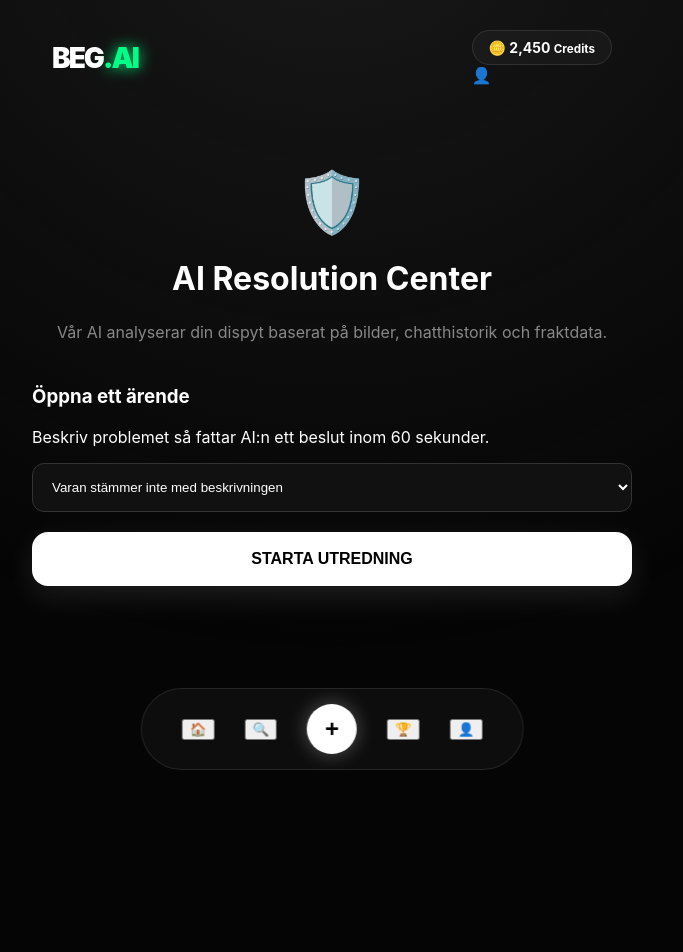
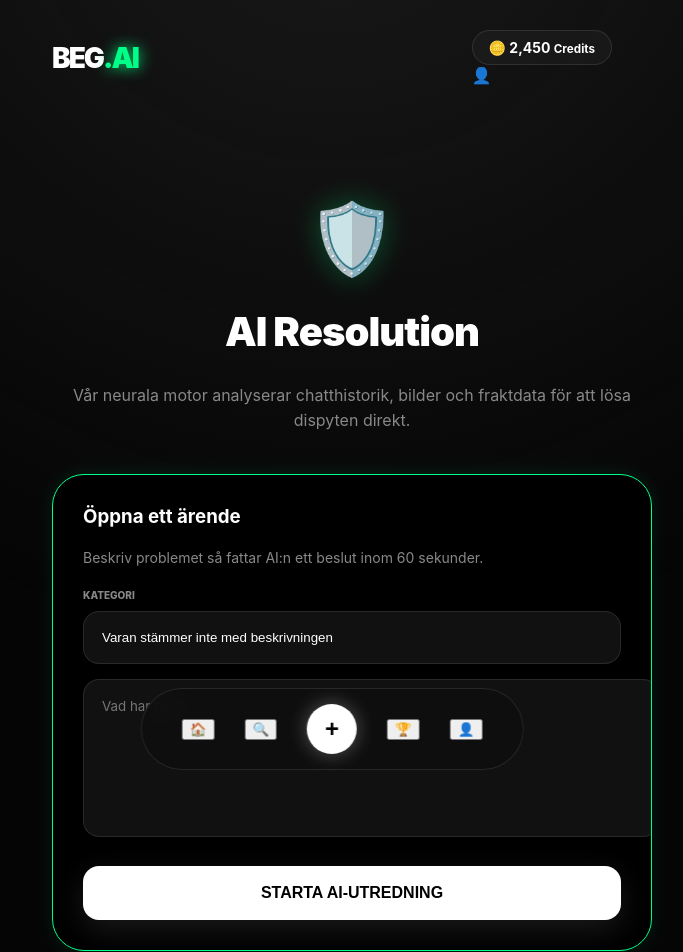
Before and after one commit to gascheckking/marketbeg-appGem, a Next.js app: page /dispute in a window 1280 px wide. Shown: the top 952 px of the page, without its empty margins (308-991 px from the left). Before the commit the page ends 920 px from the top, so only its background shows below. Built offline with nearby package versions, Linux system fonts and the light colour scheme.

Commit message:
Update page.tsx

```diff
--- a/app/dispute/page.tsx
+++ b/app/dispute/page.tsx
@@ -1,23 +1,52 @@
+"use client";
+
 export default function DisputePage() {
   return (
-    <div className="main-container">
-      <div style={{textAlign: 'center', marginTop: '50px'}}>
-        <span style={{fontSize: '60px'}}>🛡️</span>
-        <h1>AI Resolution Center</h1>
-        <p className="muted">Vår AI analyserar din dispyt baserat på bilder, chatthistorik och fraktdata.</p>
+    <div className="app-shell" style={{ padding: '20px' }}>
+      <div style={{ textAlign: 'center', marginTop: '60px', marginBottom: '40px' }}>
+        <div style={{
+          fontSize: '70px',
+          textShadow: '0 0 30px rgba(0, 255, 136, 0.3)',
+          marginBottom: '20px'
+        }}>🛡️</div>
+        <h1 style={{ fontSize: '2.5rem', fontWeight: 900, letterSpacing: '-1px' }}>AI Resolution</h1>
+        <p className="muted">Vår neurala motor analyserar chatthistorik, bilder och fraktdata för att lösa dispyten direkt.</p>
       </div>
 
-      <div className="bento-grid" style={{marginTop: '40px'}}>
-        <div className="bento-item" style={{gridColumn: 'span 3'}}>
-          <h3>Öppna ett ärende</h3>
-          <p>Beskriv problemet så fattar AI:n ett beslut inom 60 sekunder.</p>
-          <select style={{width: '100%', padding: '15px', background: '#111', color: '#fff', borderRadius: '12px', border: '1px solid #333'}}>
-            <option>Varan stämmer inte med beskrivningen</option>
-            <option>Varan har inte kommit fram</option>
-            <option>Annat problem</option>
-          </select>
-          <button className="primary-btn" style={{marginTop: '20px', width: '100%'}}>STARTA UTREDNING</button>
-        </div>
+      <div className="glow-card" style={{ padding: '30px', background: '#000', borderRadius: '32px' }}>
+        <h3 style={{ marginTop: 0 }}>Öppna ett ärende</h3>
+        <p className="muted" style={{ fontSize: '14px' }}>Beskriv problemet så fattar AI:n ett beslut inom 60 sekunder.</p>
+
+        <label className="muted" style={{ fontSize: '10px', fontWeight: 800, textTransform: 'uppercase' }}>Kategori</label>
+        <select style={{
+          width: '100%', padding: '18px', background: '#111', color: '#fff',
+          borderRadius: '16px', border: '1px solid var(--border)', marginTop: '8px',
+          appearance: 'none', outline: 'none'
+        }}>
+          <option>Varan stämmer inte med beskrivningen</option>
+          <option>Varan har inte kommit fram</option>
+          <option>Skada under transport</option>
+          <option>Annat problem</option>
+        </select>
+
+        <textarea
+          placeholder="Vad har hänt?"
+          style={{
+            width: '100%', padding: '18px', background: '#111', color: '#fff',
+            borderRadius: '16px', border: '1px solid var(--border)', marginTop: '15px',
+            minHeight: '120px', outline: 'none', fontFamily: 'inherit'
+          }}
+        ></textarea>
+
+        <button className="primary-btn" style={{ marginTop: '25px', width: '100%' }}>
+          STARTA AI-UTREDNING
+        </button>
+      </div>
+
+      <div style={{ marginTop: '30px', textAlign: 'center' }}>
+        <small className="muted" style={{ fontSize: '10px' }}>
+          94% av alla ärenden löses utan mänsklig inblandning.
+        </small>
       </div>
     </div>
   );
```
